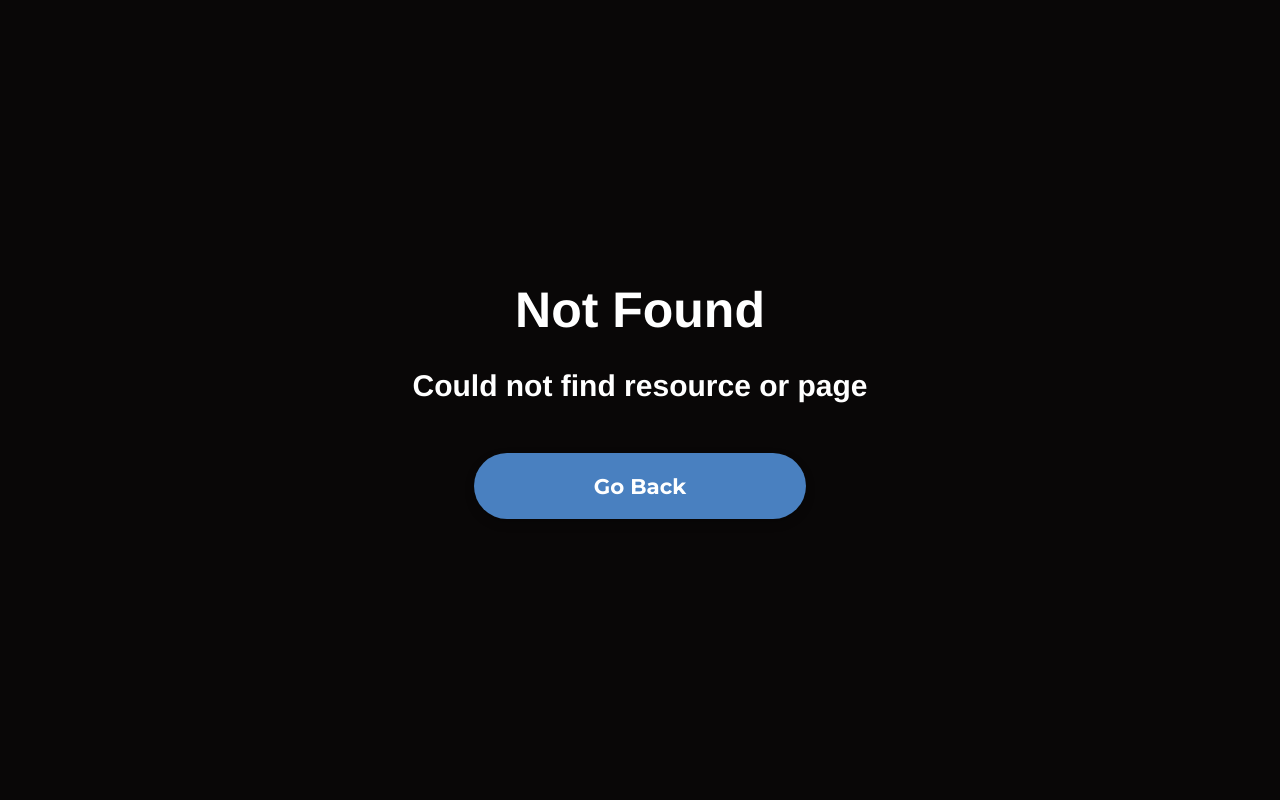
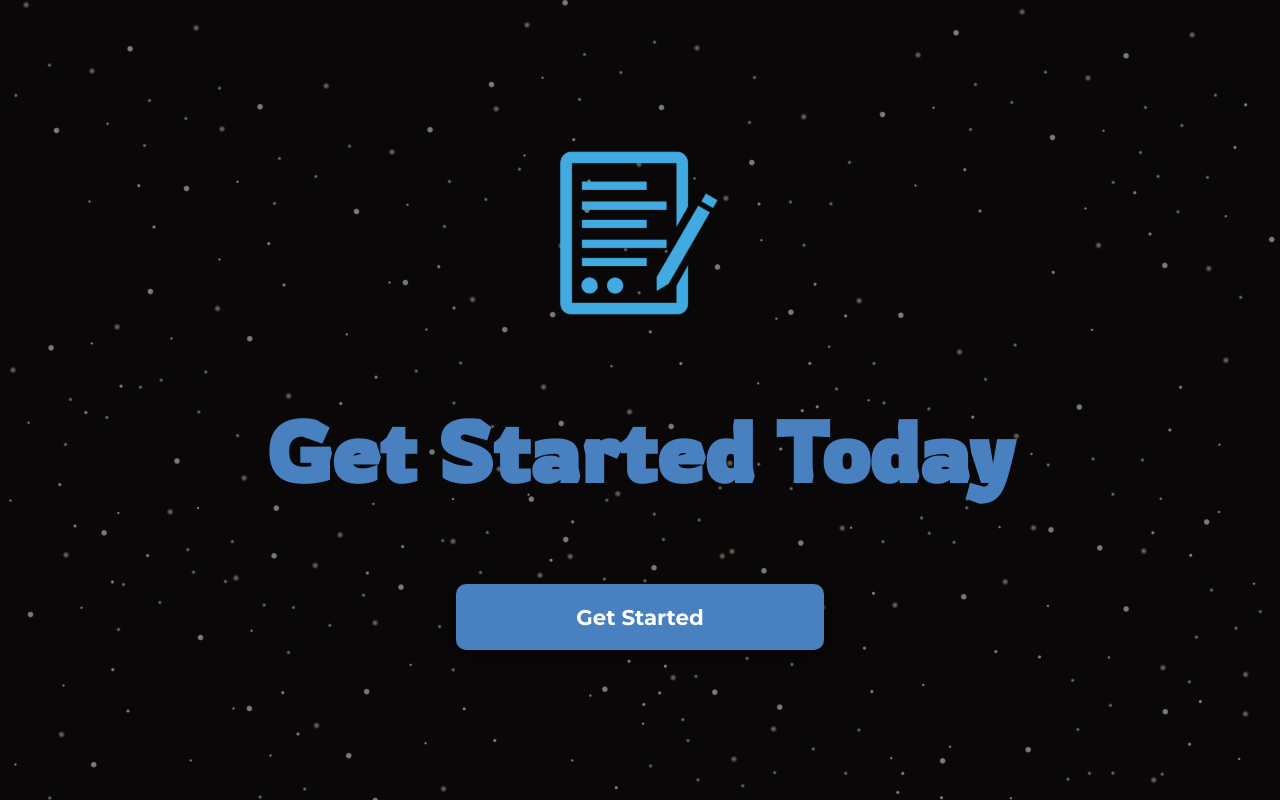
Before and after one commit to GeoStrong/unilab-react-project, a React (Vite) app: page / in a window 1280 px wide. Before the commit this address had no page. Built offline with nearby package versions, Linux system fonts and the light colour scheme.

Commit message:
changing router to hash

```diff
--- a/package.json
+++ b/package.json
@@ -3,6 +3,7 @@
   "private": true,
   "version": "0.0.0",
   "type": "module",
+  "homepage": "/https://github.com/GeoStrong/unilab-react-project/#",
   "scripts": {
     "dev": "vite",
     "predeploy": "npm run build",
--- a/src/App.jsx
+++ b/src/App.jsx
@@ -1,4 +1,8 @@
-import { RouterProvider, createBrowserRouter } from 'react-router-dom';
+import {
+  RouterProvider,
+  // createBrowserRouter,
+  createHashRouter,
+} from 'react-router-dom';
 import RouteLayout from './pages/Route';
 import RegistrationPage from './pages/Authorization';
 import Landing from './components/UI/Landing/Landing';
@@ -6,11 +10,13 @@ import ErrorPage from './pages/Error';
 import FormPage from './pages/Form';
 import ApiLayout, { loader } from './pages/Api';
 
-const basename = '/unilab-react-project';
+// const basename = '/unilab-react-project';
 
-const router = createBrowserRouter([
+const router = createHashRouter([
+  // const router = createBrowserRouter([
   {
-    path: basename,
+    path: '/',
+    // path: basename,
     element: <RouteLayout />,
     errorElement: <ErrorPage />,
     children: [
@@ -19,15 +25,18 @@ const router = createBrowserRouter([
         element: <Landing />,
       },
       {
-        path: `${basename}/auth`,
+        path: 'auth',
+        // path: `${basename}/auth`,
         element: <RegistrationPage />,
       },
       {
-        path: `${basename}/form`,
+        path: 'form',
+        // path: `${basename}/form`,
         element: <FormPage />,
       },
       {
-        path: `${basename}/api`,
+        path: 'api',
+        // path: `${basename}/api`,
         element: <ApiLayout />,
         loader,
       },
@@ -36,7 +45,8 @@ const router = createBrowserRouter([
 ]);
 
 const App = () => (
-  <RouterProvider router={router} basename={basename}></RouterProvider>
+  <RouterProvider router={router}></RouterProvider>
+  // <RouterProvider router={router} basename={basename}></RouterProvider>
 );
 
 export default App;
--- a/src/components/Popup/ProfilePopup/ProfilePopup.jsx
+++ b/src/components/Popup/ProfilePopup/ProfilePopup.jsx
@@ -31,7 +31,8 @@ const Modal = ({ overlayClickHandler }) => {
           <img src={account?.profile} alt="profile" />
         </div>
         <Link
-          to={pathname}
+          to="/"
+          // to={pathname}
           onClick={removeAccount}
           className="modal-main__button"
         >
--- a/src/components/UI/Error/ErrorLayout.jsx
+++ b/src/components/UI/Error/ErrorLayout.jsx
@@ -29,7 +29,8 @@ const ErrorLayout = ({ error }) => {
       <div className="error-layout">
         <h2 className="error-layout__text">{title}</h2>
         <p className="error-layout__description">{message}</p>
-        <Link to={pathname} className="error-layout__button">
+        <Link to="/" className="error-layout__button">
+          {/* <Link to={pathname} className="error-layout__button"> */}
           Go Back
         </Link>
       </div>
--- a/src/components/UI/Header/Header.jsx
+++ b/src/components/UI/Header/Header.jsx
@@ -16,10 +16,12 @@ const Header = () => {
   return (
     <header className="header">
       <div className="header-left">
-        <Link to={`${pathname}form`} className="header-left__heading">
+        <Link to="/form" className="header-left__heading">
+          {/* <Link to={`${pathname}form`} className="header-left__heading"> */}
           Form
         </Link>
-        <Link to={`${pathname}api`} className="header-left__link">
+        <Link to="/api" className="header-left__link">
+          {/* <Link to={`${pathname}api`} className="header-left__link"> */}
           API
         </Link>
       </div>
--- a/src/components/UI/Landing/Landing.jsx
+++ b/src/components/UI/Landing/Landing.jsx
@@ -20,7 +20,8 @@ const Landing = () => {
         <img src={logo} alt="logo" />
       </div>
       <h1 className="landing__heading">Get Started Today</h1>
-      <Link to={`${pathname}auth`} className="landing__button">
+      <Link to="/auth" className="landing__button">
+        {/* <Link to={`${pathname}auth`} className="landing__button"> */}
         Get Started
       </Link>
     </main>
--- a/src/main.jsx
+++ b/src/main.jsx
@@ -1,4 +1,4 @@
-// import React from 'react';
+import React from 'react';
 import ReactDOM from 'react-dom/client';
 import App from './App.jsx';
 import './index.scss';
@@ -6,9 +6,9 @@ import { Provider } from 'react-redux';
 import store from './store/store.jsx';
 
 ReactDOM.createRoot(document.getElementById('root')).render(
-  // <React.StrictMode>
-  <Provider store={store}>
-    <App />
-  </Provider>
-  // </React.StrictMode>
+  <React.StrictMode>
+    <Provider store={store}>
+      <App />
+    </Provider>
+  </React.StrictMode>
 );
--- a/src/pages/Api.jsx
+++ b/src/pages/Api.jsx
@@ -1,4 +1,4 @@
-import { json, useLoaderData } from 'react-router-dom';
+import { json, useLoaderData, useNavigation } from 'react-router-dom';
 import Header from '../components/UI/Header/Header';
 import Pagination from '../components/Pagination/Pagination';
 import useDataPage from '../components/hooks/useDataPage';
@@ -7,18 +7,26 @@ import { Suspense } from 'react';
 
 const ApiPage = () => {
   const apiData = useLoaderData();
+  const navigation = useNavigation();
   const { newData, dataPerPage } = useDataPage(apiData);
 
   const rowValues = Array.from(
     new Set(apiData.map((item) => Object.keys(item)).flat())
   );
 
+  console.log(navigation);
+
   return (
     <>
       <Header />
-      {/* <Suspense></Suspense> */}
+      {/* <Suspense
+        fallback={
+          <p style={{ textAlign: 'center', color: 'white' }}>Loading...</p>
+        }
+      > */}
       <DataContainer dataPerPage={dataPerPage} rowValues={rowValues} />
       <Pagination data={newData} />
+      {/* </Suspense> */}
     </>
   );
 };
--- a/src/pages/Authorization.jsx
+++ b/src/pages/Authorization.jsx
@@ -33,7 +33,8 @@ const AuthorizationPage = () => {
     };
 
     window.localStorage.setItem('account', JSON.stringify(data));
-    navigate(`${pathname}form`);
+    navigate('/form');
+    // navigate(`${pathname}form`);
   };
 
   return (
```
